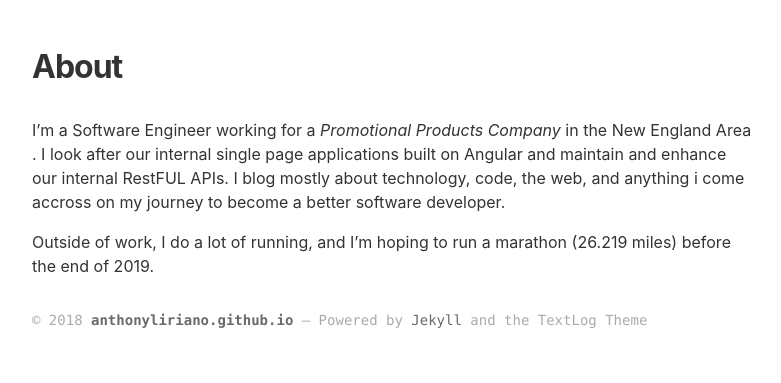
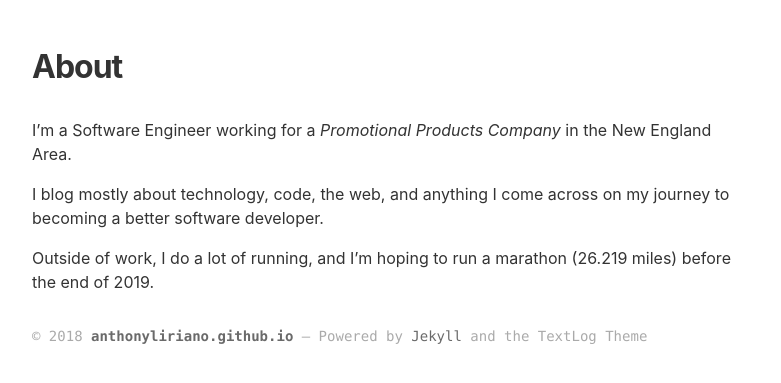
Before and after one commit to anthonyliriano/anthonyliriano.github.io, a Jekyll site: the page built from about.md, in a window 1280 px wide. Shown: the top 383 px of the page, without its empty margins (8-789 px from the left). Built offline with Jekyll 4.4.1, drawn with Linux system fonts in a browser that asks for light colours.

Commit message:
About Me Update ..

```diff
--- a/about.md
+++ b/about.md
@@ -3,6 +3,8 @@ layout: page
 title: About
 ---
 
-I'm a Software Engineer working for a _Promotional Products Company_ in the New England Area . I look after our internal single page applications built on Angular and maintain and enhance our internal RestFUL APIs. I blog mostly about technology, code, the web, and anything i come accross on my journey to become a better software developer.
+I'm a Software Engineer working for a _Promotional Products Company_ in the New England Area.
+
+I blog mostly about technology, code, the web, and anything I come across on my journey to becoming a better software developer.
 
 Outside of work, I do a lot of running, and I’m hoping to run a marathon (26.219 miles) before the end of 2019.
```
